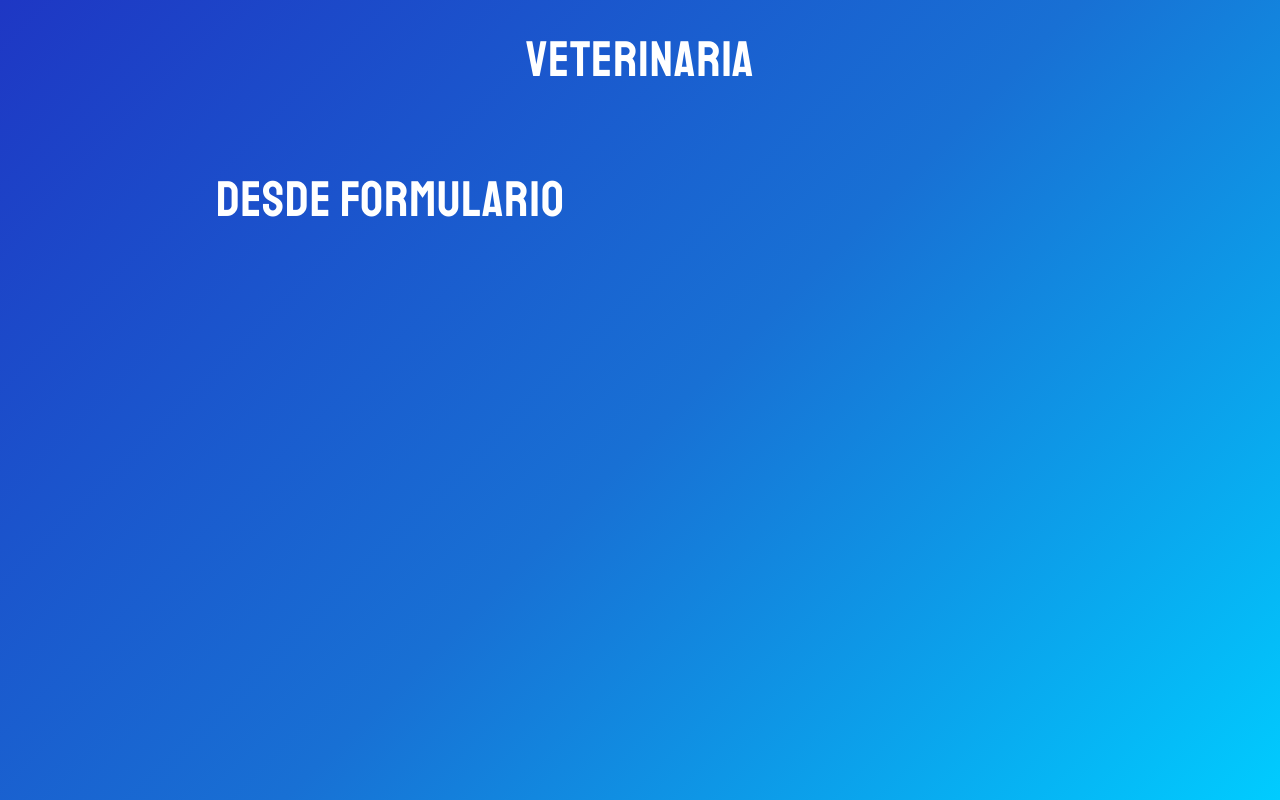
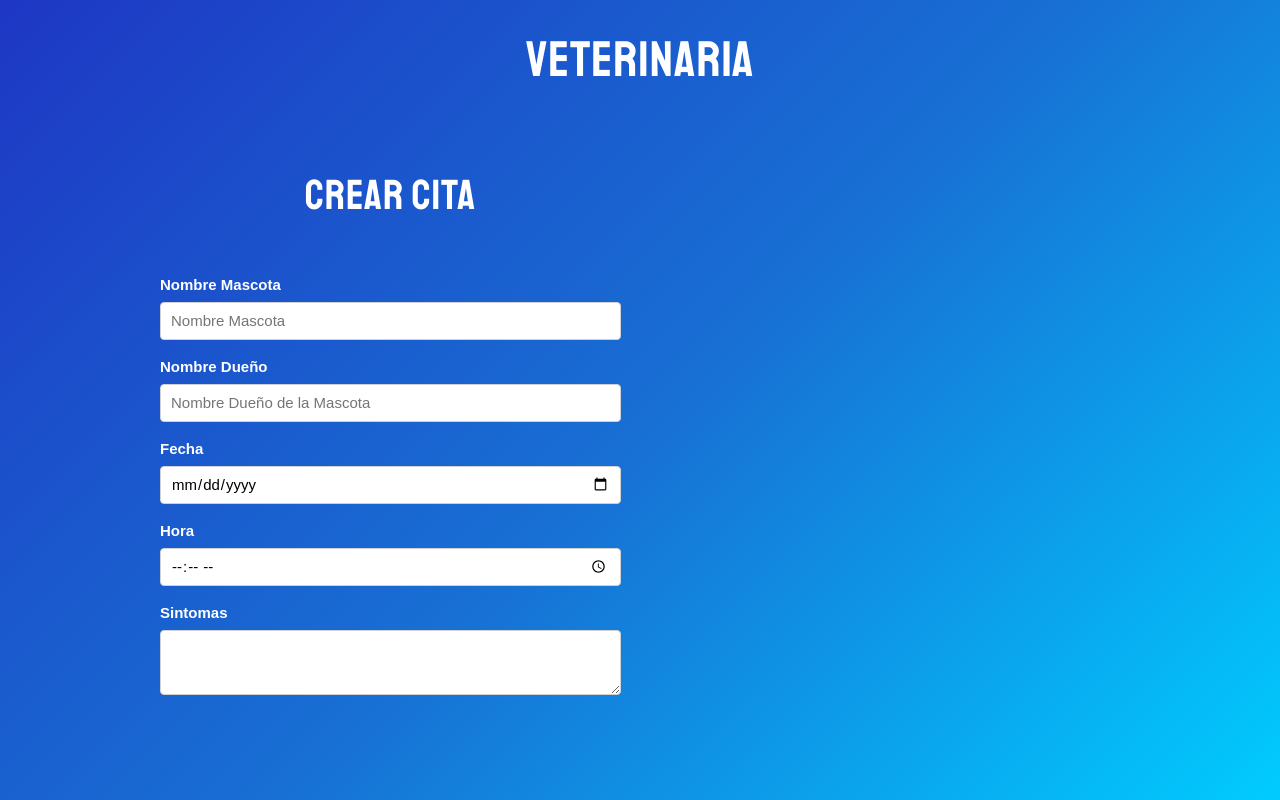
Before and after one commit to FedePe/Veterinaria-React, a React (Create React App) app: page / in a window 1280 px wide. Built offline with nearby package versions, Linux system fonts and the light colour scheme.

Commit message:
Agregando campos del Formulario

```diff
--- a/src/components/Formulario.js
+++ b/src/components/Formulario.js
@@ -1,8 +1,45 @@
-import React from 'react';
+import React, {Fragment} from 'react';
 
 const Formulario = () => {
     return (
-        <h1>Desde Formulario</h1>
+        <Fragment>
+            <h2>Crear Cita</h2>
+
+            <form>
+                <label>Nombre Mascota</label>
+                <input
+                    type="text"
+                    name="mascota"
+                    className="u-full-width"
+                    placeholder="Nombre Mascota"
+                />
+                <label>Nombre Dueño</label>
+                <input
+                    type="text"
+                    name="propietarop"
+                    className="u-full-width"
+                    placeholder="Nombre Dueño de la Mascota"
+                />
+                <label>Fecha</label>
+                <input
+                    type="date"
+                    name="fecha"
+                    className="u-full-width"
+                />
+                <label>Hora</label>
+                <input
+                    type="time"
+                    name="hora"
+                    className="u-full-width"
+                />
+                <label>Sintomas</label>
+                <textarea
+                    className="u-full-width"
+                    name="sintomas"
+                />
+            </form>
+
+        </Fragment>
      );
 }
 
```
